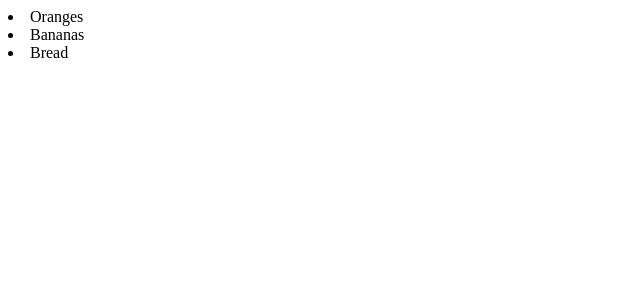
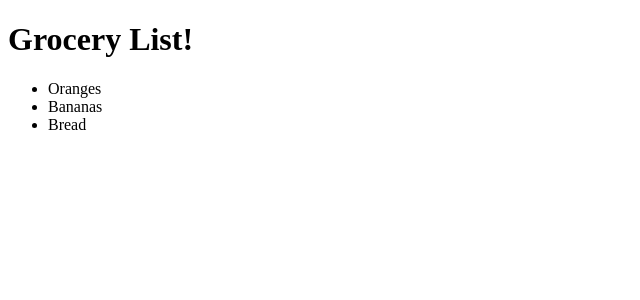
Before and after one commit to justinhuynh/react-boilerplate, a React app: page / in a window 1280 px wide. Shown: the top 300 px of the page, without its empty margins (0-640 px from the left). Built offline with nearby package versions, Linux system fonts and the light colour scheme; the HTML template or start-up script is replaced by a standard one.

Commit message:
static class

```diff
--- a/src/components/App.js
+++ b/src/components/App.js
@@ -1,17 +1,20 @@
 import React from 'react';
+import GroceryList from './GroceryList';
 
-const App = props => {
-  let groceryList = props.groceries.map((grocery) => {
+class App extends React.Component {
+  constructor(props) {
+    super(props);
+  }
+
+  render() {
     return (
-      <li key={grocery.id}>{grocery.name}</li>
-    );
-  })
-
-  return (
-    <div>
-      {groceryList}
-    </div>
-  )
+      <div>
+        <h1>Grocery List!</h1>
+        <GroceryList
+          groceries={this.props.groceries} />
+      </div>
+    )
+  }
 }
 
 export default App;
--- /dev/null
+++ b/src/components/Grocery.js
@@ -0,0 +1,9 @@
+import React from 'react';
+
+const Grocery = props => {
+  return (
+    <li key={props.id}>{props.name}</li>
+  )
+}
+
+export default Grocery;
--- /dev/null
+++ b/src/components/GroceryList.js
@@ -0,0 +1,16 @@
+import React from 'react';
+import Grocery from './Grocery';
+
+const GroceryList = props => {
+  let groceryList = props.groceries.map((grocery) => {
+    return (
+      <Grocery id={grocery.id} name={grocery.name} />
+    )
+  });
+
+  return (
+    <ul>{groceryList}</ul>
+  );
+}
+
+export default GroceryList;
```
